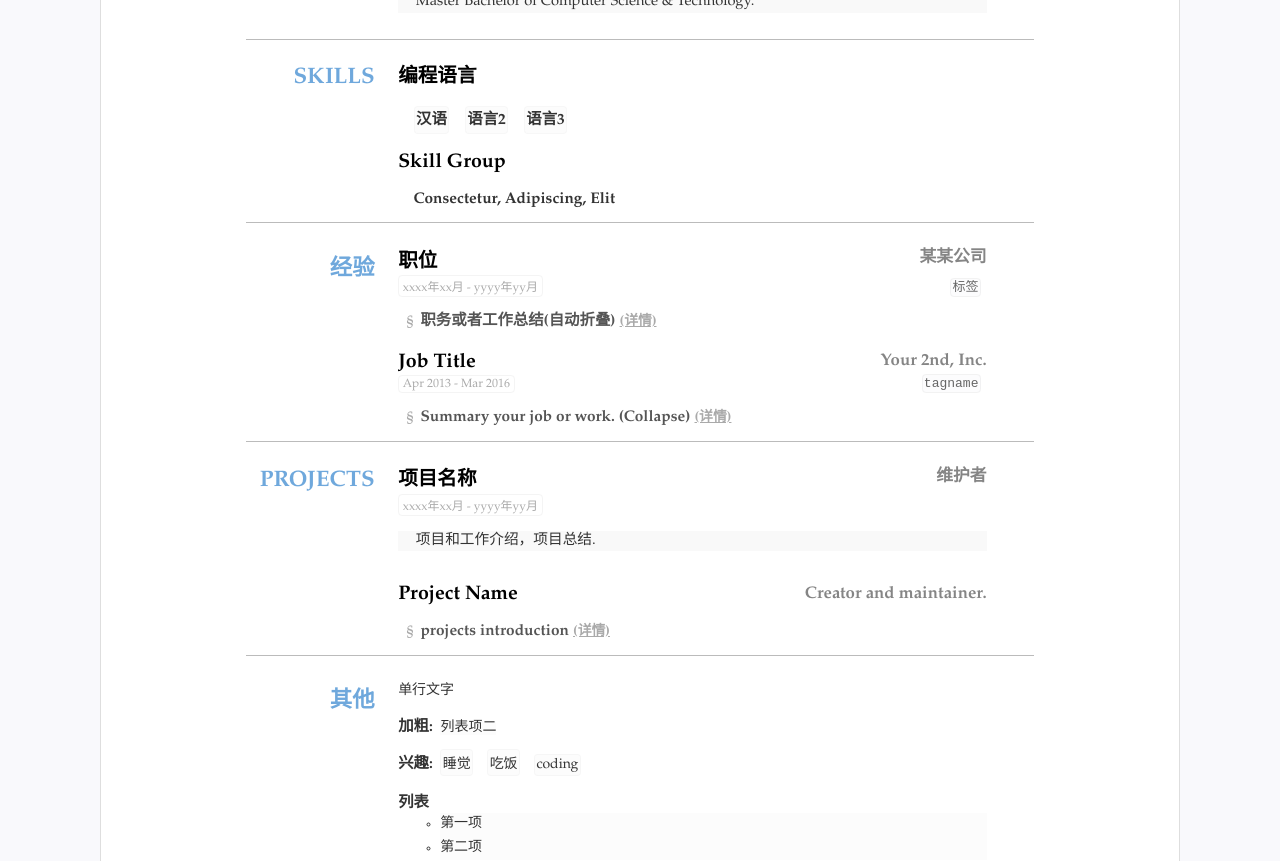
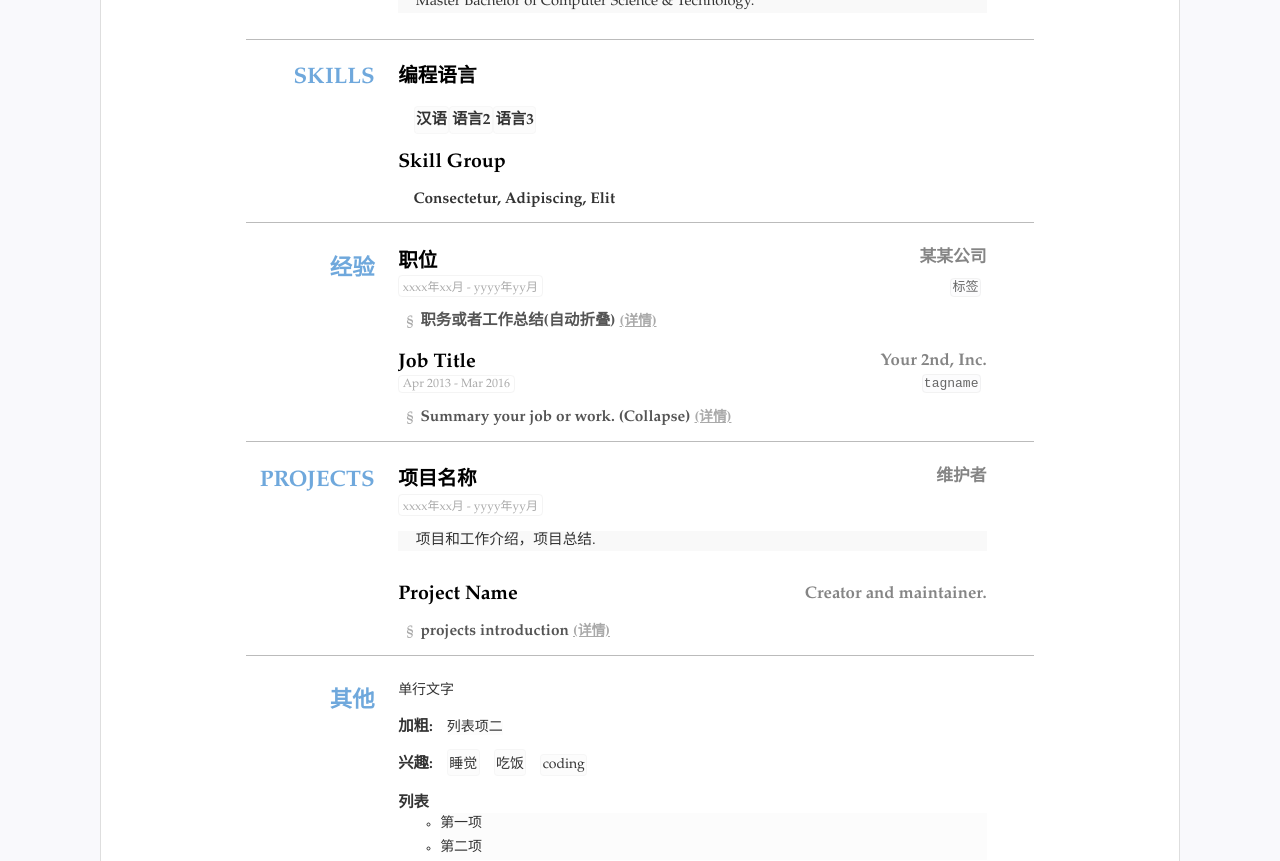
Before and after one commit to NewFuture/CV, a Jekyll site: the page built from index.html, in a window 1280 px wide. Shown: the part 394-1255 px from the top of the page. Built offline with Jekyll 4.4.1, drawn with Linux system fonts in a browser that asks for light colours.

Commit message:
跟新样式

```diff
--- a/_sass/mobile.scss
+++ b/_sass/mobile.scss
@@ -87,7 +87,7 @@
         // }
     }
     .other .list {
-        padding-left: 2em;
+        padding-left: 1em;
     }
     footer li {
         display: block;
--- a/_sass/resume.scss
+++ b/_sass/resume.scss
@@ -330,7 +330,7 @@ h2 {
 }
 
 .item {
-    margin-right: 1em;
+    // margin-right: 1em;
     display: inline-block;
     padding: .1em;
     @include outline($other_line);
@@ -348,14 +348,15 @@ h2 {
     .name {
         font-weight: 700;
         font-size: 1.1em;
-        min-width: 0;
-        margin: 0 .5em 0 0;
+        // min-width: 0;
+        margin: 0;
     }
     .text {
         background-color: $other_bg;
+        margin-left: 1em;
     }
     .list {
-        padding-left: 3em;
+        padding-left: 2em;
         line-height: 1.7em;
     }
 }
```
